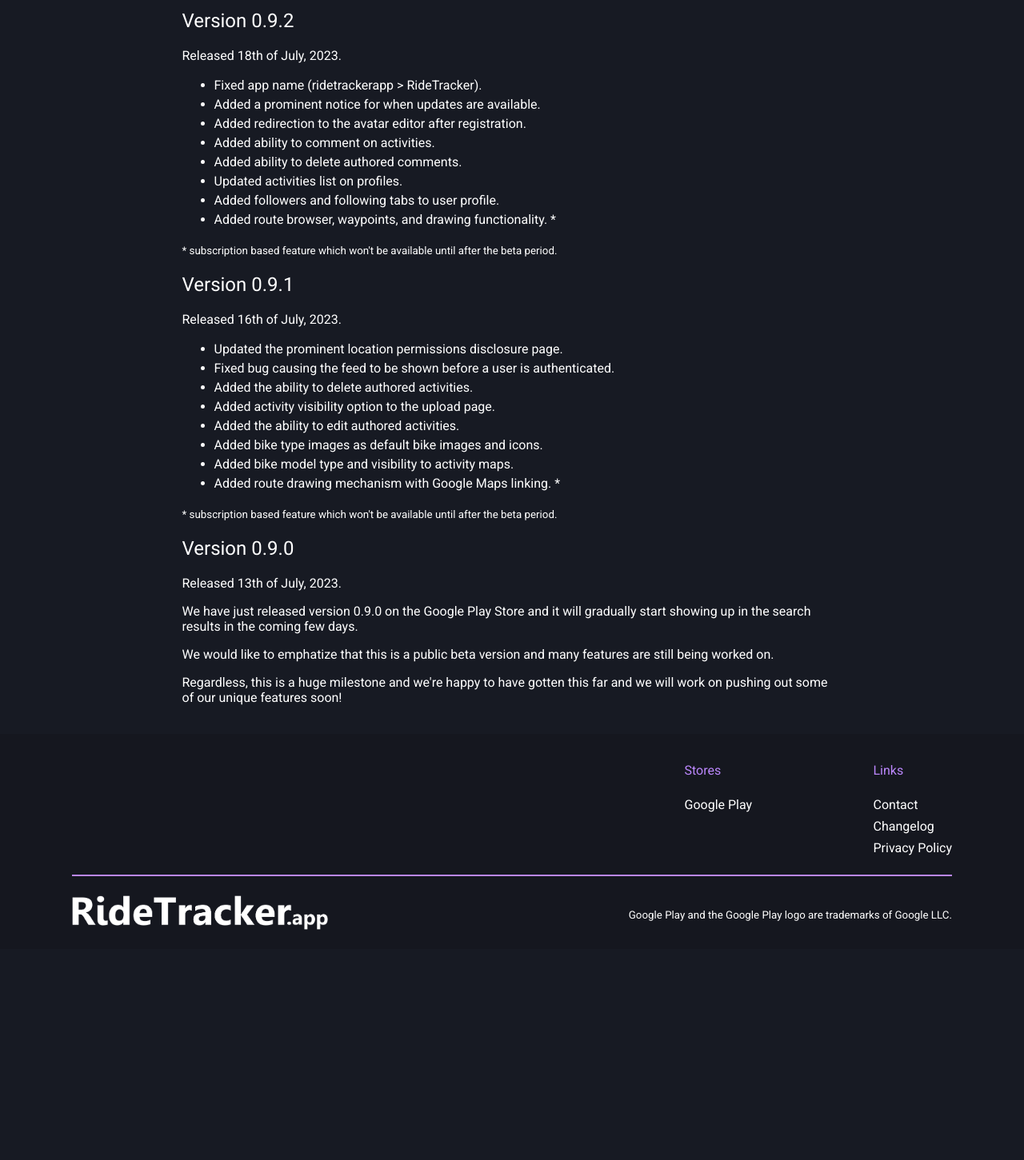
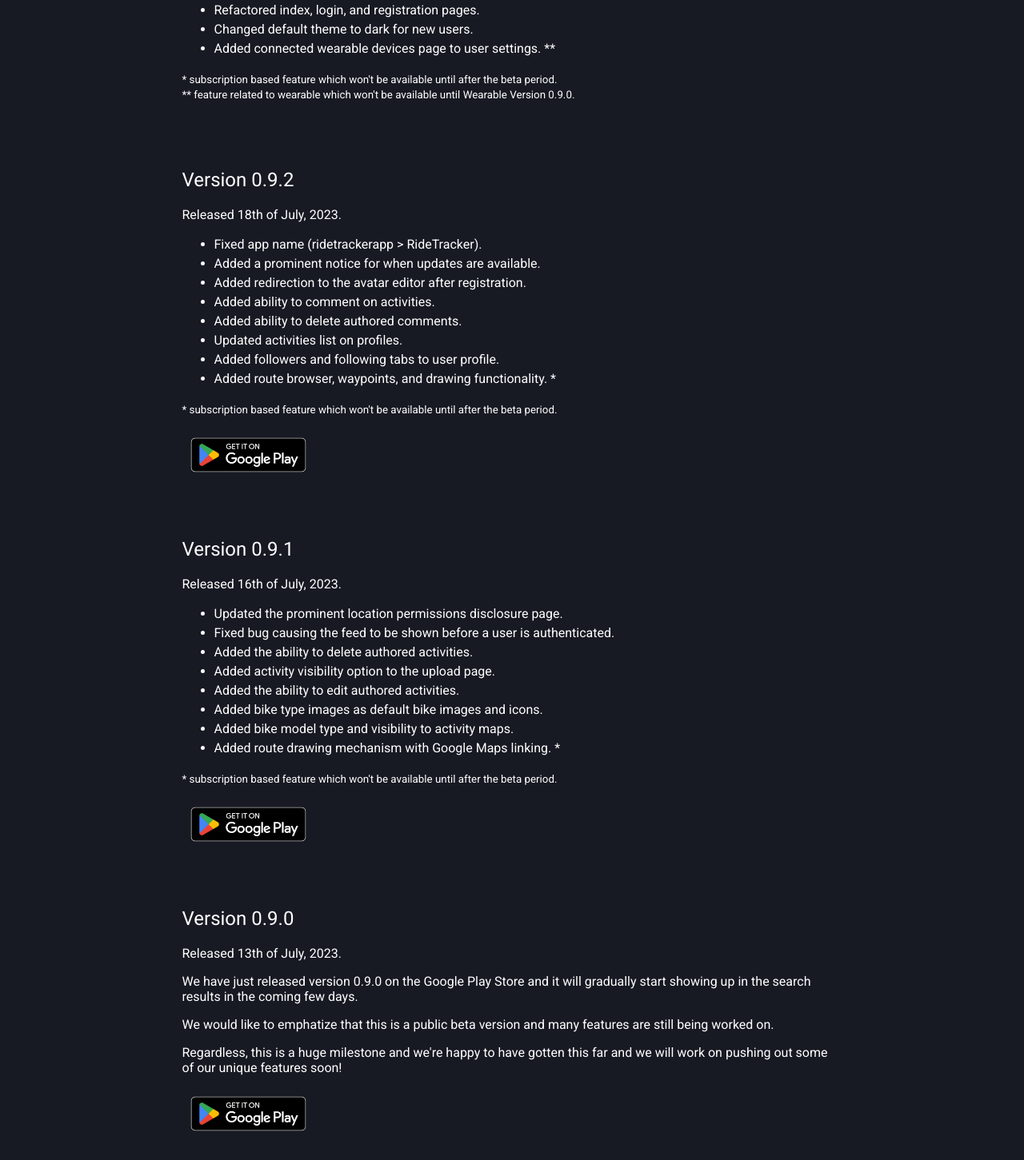
Before and after one commit to RideTracker/RideTrackerPages, a React (Create React App) app: page /changelog in a window 1280 px wide. Shown: the part 919-2370 px from the top of the page at 80% size. Before the commit the page ends 2106 px from the top, so only its background shows below. Built offline with nearby package versions, Linux system fonts and the light colour scheme.

Commit message:
Updated changelog

```diff
--- a/src/app/changelog.tsx
+++ b/src/app/changelog.tsx
@@ -20,6 +20,7 @@
                 <Container width={0.75}>
                     <h1>Changelog</h1>
 
+                    <div style={{ display: "flex", flexDirection: "column", gap: "2em" }}>
                         <div id="wearable-version-0.9.0">
                             <a href="#wearable-version-0.9.0"><h2>Wearable Version 0.9.0 (under development)</h2></a>
 
@@ -30,6 +31,7 @@
                                 <li>Added a secondary statistics screen with elevation, speed, and distance counters.</li>
                                 <li>Added a digital clock and session timer at the top of the screens.</li>
                                 <li>Added a Google Maps traffic highlight button.</li>
+                                <li>Added login through app or using email and password.</li>
                             </ul>
 
                             <p>The Wearable app and all of its features will be free, however, activities will only be interactable on the RideTracker app.</p>
@@ -49,10 +51,14 @@
                                 <li>Added white outline to route polylines.</li>
                                 <li>Refactored index, login, and registration pages.</li>
                                 <li>Changed default theme to dark for new users.</li>
+                                <li>Added connected wearable devices page to user settings. **</li>
                             </ul>
 
-                        <small>* subscription based feature which won't be available until after the beta period.</small>
+                            <small>* subscription based feature which won't be available until after the beta period.</small><br/>
+                            <small>** feature related to wearable which won't be available until <a href="#wearable-version-0.9.0">Wearable Version 0.9.0</a>.</small>
                         </div>
+
+                        <div/>
 
                         <div id="version-0.9.2">
                             <a href="#version-0.9.2"><h2>Version 0.9.2</h2></a>
@@ -71,6 +77,14 @@
                             </ul>
 
                             <small>* subscription based feature which won't be available until after the beta period.</small>
+
+                            <p>
+                                <a href="https://play.google.com/store/apps/details?id=com.norasoderlund.ridetrackerapp" target="_blank" style={{ marginLeft: "auto" }}>
+                                    <img src="/images/google-play-badge.png" alt="Google Play Store badge" style={{
+                                        height: "8vh"
+                                    }}/>
+                                </a>
+                            </p>
                         </div>
 
                         <div id="version-0.9.1">
@@ -90,6 +104,14 @@
                             </ul>
 
                             <small>* subscription based feature which won't be available until after the beta period.</small>
+
+                            <p>
+                                <a href="https://play.google.com/store/apps/details?id=com.norasoderlund.ridetrackerapp" target="_blank" style={{ marginLeft: "auto" }}>
+                                    <img src="/images/google-play-badge.png" alt="Google Play Store badge" style={{
+                                        height: "8vh"
+                                    }}/>
+                                </a>
+                            </p>
                         </div>
 
                         <div id="version-0.9.0">
@@ -102,6 +124,15 @@
                             <p>We would like to emphatize that this is a public beta version and many features are still being worked on.</p>
 
                             <p>Regardless, this is a huge milestone and we're happy to have gotten this far and we will work on pushing out some of our unique features soon!</p>
+
+                            <p>
+                                <a href="https://play.google.com/store/apps/details?id=com.norasoderlund.ridetrackerapp" target="_blank" style={{ marginLeft: "auto" }}>
+                                    <img src="/images/google-play-badge.png" alt="Google Play Store badge" style={{
+                                        height: "8vh"
+                                    }}/>
+                                </a>
+                            </p>
+                        </div>
                     </div>
                 </Container>
             </Header>
```
Lines whose indentation alone changed are shown as unchanged.
